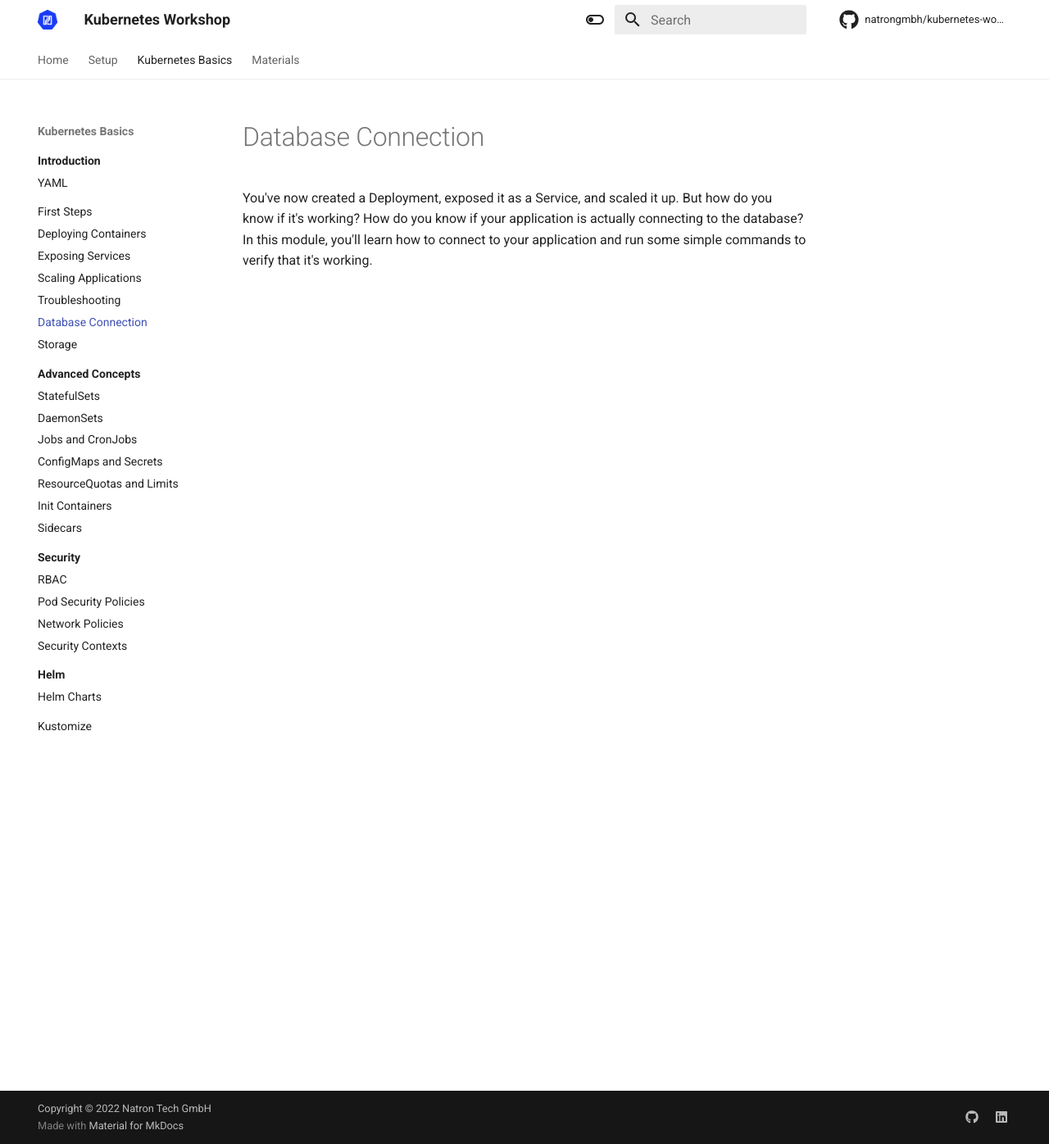
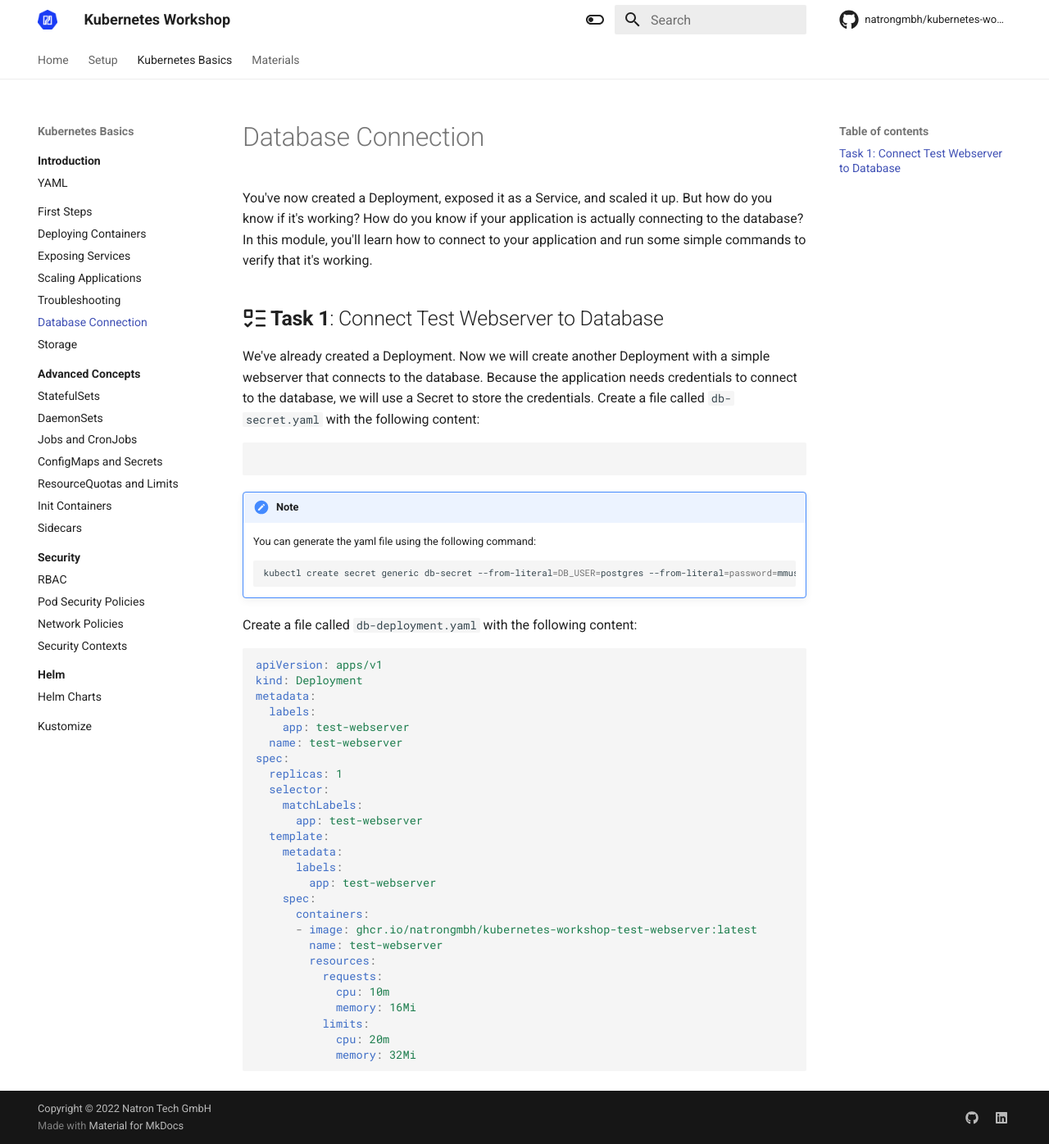
Before and after one commit to natrontech/kubernetes-workshop-golog, an MkDocs documentation site: the page built from docs/kubernetes-basics/database-connection.md, in a window 1280 px wide and 1396 px high. Shown: the whole window at 82% size. Built offline with MkDocs 1.6.1 and Material for MkDocs 9.7.7, drawn with Linux system fonts in a browser that asks for light colours; comment, search, counter and statistics services are not loaded.

````diff
--- a/docs/kubernetes-basics/database-connection.md
+++ b/docs/kubernetes-basics/database-connection.md
@@ -1,2 +1,51 @@
 # Database Connection
 You've now created a Deployment, exposed it as a Service, and scaled it up. But how do you know if it's working? How do you know if your application is actually connecting to the database? In this module, you'll learn how to connect to your application and run some simple commands to verify that it's working.
+
+## :octicons-tasklist-16: **Task 1**: Connect Test Webserver to Database
+We've already created a Deployment.
+Now we will create another Deployment with a simple webserver that connects to the database.
+Because the application needs credentials to connect to the database, we will use a Secret to store the credentials.
+Create a file called `db-secret.yaml` with the following content:
+
+```yaml
+
+```
+
+!!! note
+
+    You can generate the yaml file using the following command:
+
+    ```bash
+    kubectl create secret generic db-secret --from-literal=DB_USER=postgres --from-literal=password=mmuser_password --dry-run -o yaml > db-secret.yaml
+    ```
+
+Create a file called `db-deployment.yaml` with the following content:
+
+```yaml
+apiVersion: apps/v1
+kind: Deployment
+metadata:
+  labels:
+    app: test-webserver
+  name: test-webserver
+spec:
+  replicas: 1
+  selector:
+    matchLabels:
+      app: test-webserver
+  template:
+    metadata:
+      labels:
+        app: test-webserver
+    spec:
+      containers:
+      - image: ghcr.io/natrongmbh/kubernetes-workshop-test-webserver:latest
+        name: test-webserver
+        resources:
+          requests:
+            cpu: 10m
+            memory: 16Mi
+          limits:
+            cpu: 20m
+            memory: 32Mi
+```
````
Also changed, not shown: 1 other file.
